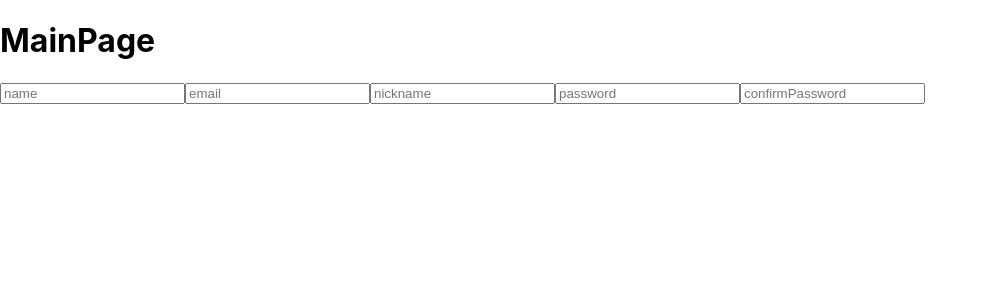
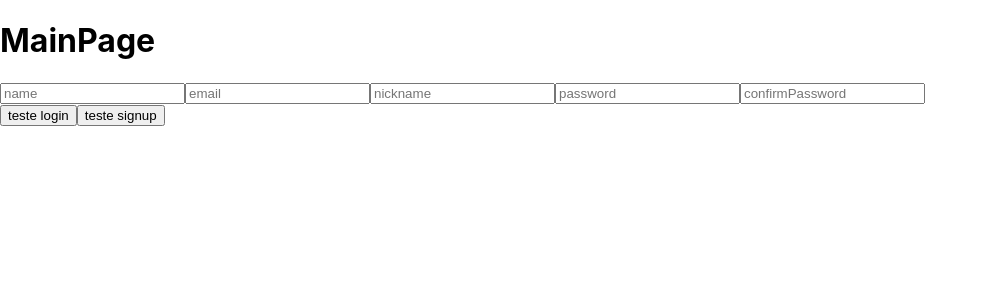
Before and after one commit to tandersonf92/Full-Stack-Front, a React (Create React App) app: page /signUp in a window 1280 px wide. Shown: the top 300 px of the page, without its empty margins (0-988 px from the left). Built offline with nearby package versions, Linux system fonts and the light colour scheme.

Commit message:
coordinator basico feito com funcoes para as paginas inicias. funcoes para signup, login e criar musica, albuns e generos feita

```diff
--- /dev/null
+++ b/src/constants/baseUrl.js
@@ -0,0 +1,3 @@
+
+
+export const BASE_URL = "https://backend-fullstack-labenu.herokuapp.com/"
--- a/src/pages/LoginPage/LoginPage.js
+++ b/src/pages/LoginPage/LoginPage.js
@@ -1,7 +1,14 @@
 
 function LoginPage(params) {
 
-    return <h1>LoginPage</h1>
+    return (
+        <div>
+
+
+            <h1>LoginPage</h1>
+
+        </div>
+    )
 }
 
 
--- a/src/pages/SignUpPage/SignUpPage.js
+++ b/src/pages/SignUpPage/SignUpPage.js
@@ -1,14 +1,19 @@
 import { useEffect } from "react"
+import { useHistory } from "react-router-dom"
 import useForm from "../../hooks/useForm"
+import login from "../../requests/login"
+import signup from "../../requests/signup"
 
 function SignUpPage(params) {
-    const [form, onChange] = useForm({ name: "", nickname: "", email: "", password: "" })
+    const [form, onChange] = useForm({ name: "", email: "", nickname: "", password: "" })
     const [formPassword, onChangeConfirmPassword] = useForm({ confirmPassword: "" })
 
 
     useEffect(() => {
 
-    },[form.password])
+    }, [form.password])
+
+    const history = useHistory()
     const checkFormPassword = event => {
         onChangeConfirmPassword(event)
         // console.log('to no EVENT DENTRO DO CHECK FORM.... qual e o EVENTO: ',event.target.value)
@@ -31,8 +36,8 @@ function SignUpPage(params) {
     }
 
     useEffect(() => {
-        console.log('form  dentro do useEffect:',form)
-        console.log('formPassword  detrno do useEffect:',formPassword)
+        // console.log('form  dentro do useEffect:', form)
+        // console.log('formPassword  detrno do useEffect:', formPassword)
     })
     return (
         <>
@@ -45,6 +50,10 @@ function SignUpPage(params) {
                 <input name="confirmPassword" onChange={checkFormPassword} placeholder="confirmPassword" value={formPassword.confirmPassword}></input>
             </form>
 
+
+
+            <button onClick={(evt) => login(form, evt, history)}>teste login</button>
+            <button onClick={(evt) => signup(form, evt, history)}> teste signup</button>
         </>
     )
 }
--- /dev/null
+++ b/src/requests/login.js
@@ -0,0 +1,29 @@
+import axios from "axios";
+import { BASE_URL } from "../constants/baseUrl";
+import { goToHomePage } from "../routes/coorditator";
+
+
+
+
+const login = async (body, evt, history) => {
+    try {
+        evt.preventDefault()
+        const loginBody = {
+            email: body.email,
+            password: body.password
+        }
+        console.log('Body: ', body)
+        const response = await axios.post(`${BASE_URL}user/login`, loginBody)
+        console.log('response: ', response)
+        const token = response.data.token
+        window.localStorage.setItem('token', token)
+        if (token) {
+            goToHomePage(history)
+        }
+    } catch (error) {
+        console.log('error: ', error.response)
+    }
+}
+
+
+export default login
--- /dev/null
+++ b/src/requests/signup.js
@@ -0,0 +1,21 @@
+import axios from "axios";
+import { BASE_URL } from '../constants/baseUrl'
+import { goToLoginPage } from "../routes/coorditator";
+
+
+
+const signup = async (body, evt, history) => {
+    try {
+        evt.preventDefault()
+        const response = await axios.post(`${BASE_URL}user/signup`, body)
+        console.log('response: ', response)
+        const token = response.data.token
+        window.localStorage.setItem('token', token)
+        goToLoginPage(history)
+    } catch (error) {
+        console.log('error: ', error.response)
+    }
+}
+
+
+export default signup
--- /dev/null
+++ b/src/routes/coorditator.js
@@ -0,0 +1,19 @@
+
+
+
+export const goToLoginPage = history => {
+    history.push('/login')
+}
+
+export const goToSignUpPage = history => {
+    history.push('/signup')
+}
+
+
+export const goToDetailsPage = history => {
+    history.push('/details')
+}
+
+export const goToHomePage = (history) => {
+    history.push('/')
+}
```
Also changed, not shown: src/requests/createMusicAlbumOrGenre.js (added, +26 -0 lines), src/requests/createMusic.js (added).
